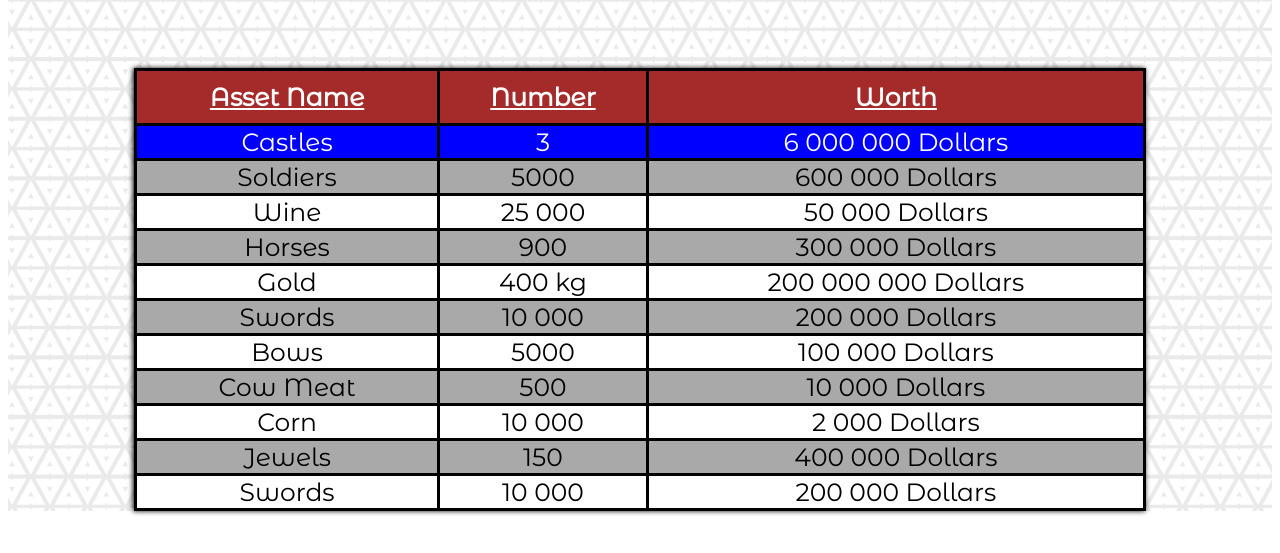
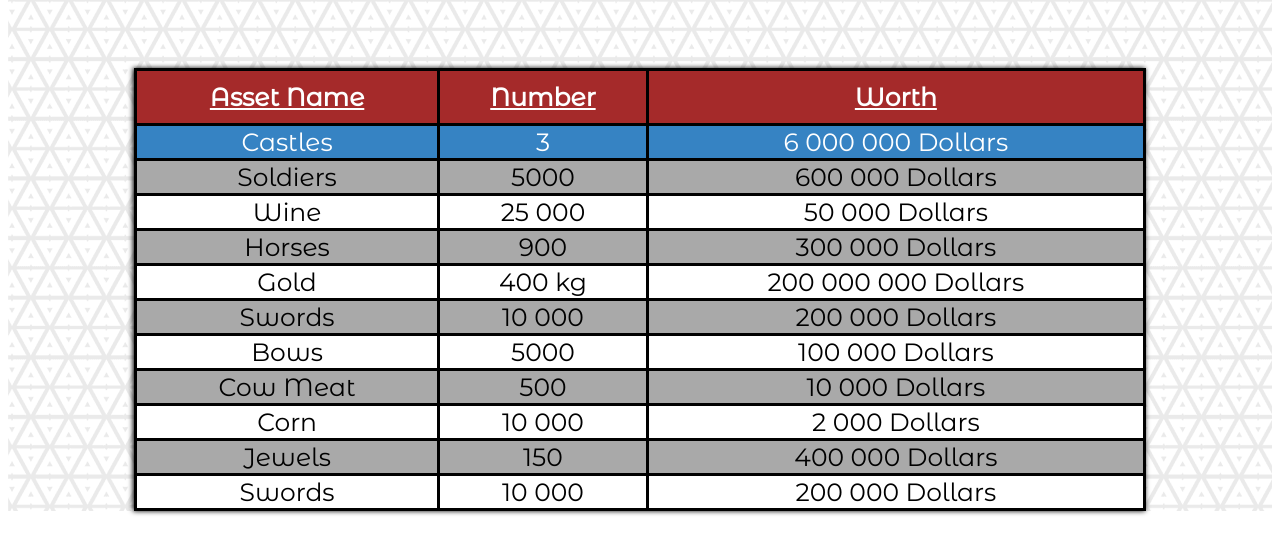
Before and after one commit to guilhemcv/Wild_Code_School_Tech_Challenge, a website: page assets.html in a window 1280 px wide. In both pictures the pointer is over the element 640 px from the left and 369 px from the top of the page. Shown: the part 227-780 px from the top of the page. Drawn offline with Linux system fonts and the light colour scheme; a web font is replaced by a local one.

Commit message:
Update style.css

```diff
--- a/style.css
+++ b/style.css
@@ -197,7 +197,7 @@ tbody tr:nth-child(2n+1) {
 }
 
 tbody tr:hover {
-  background-color: blue;
+  background-color: #3683C3;
   color: white;
 }
 
```
